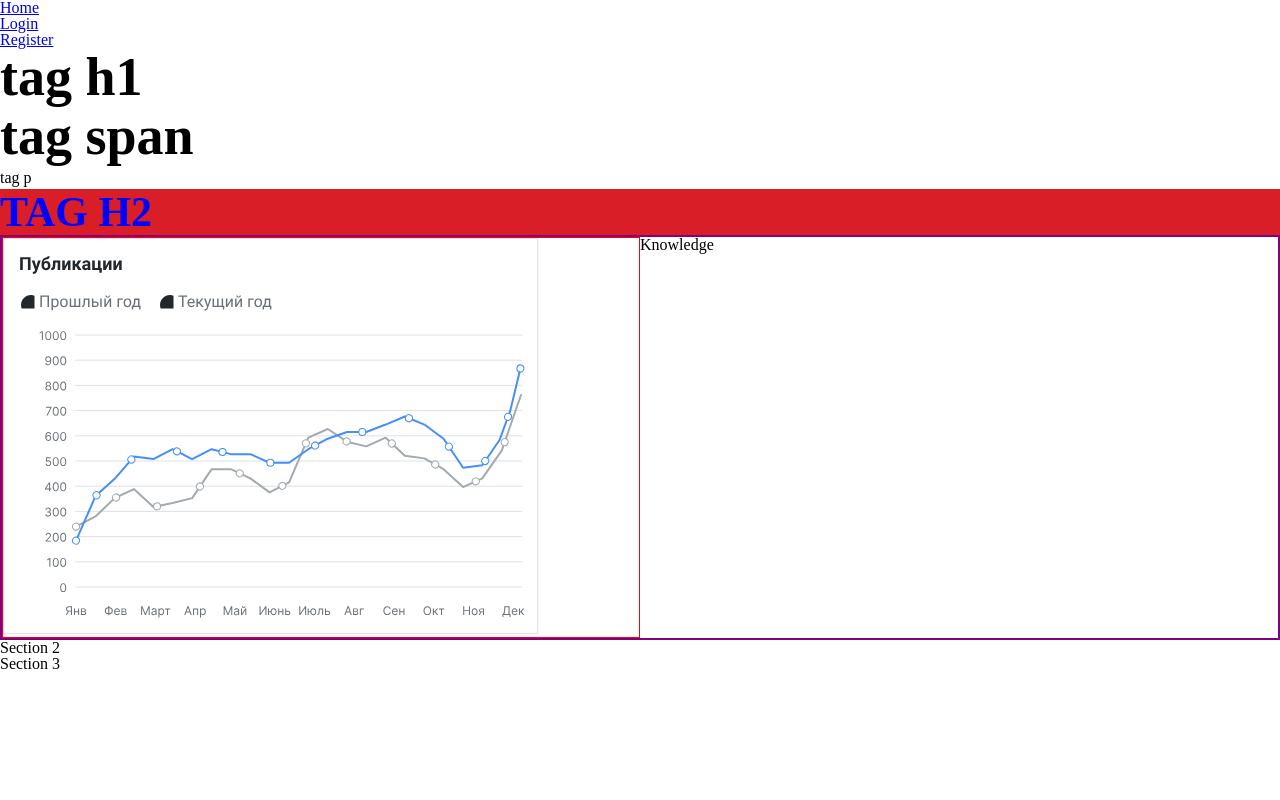
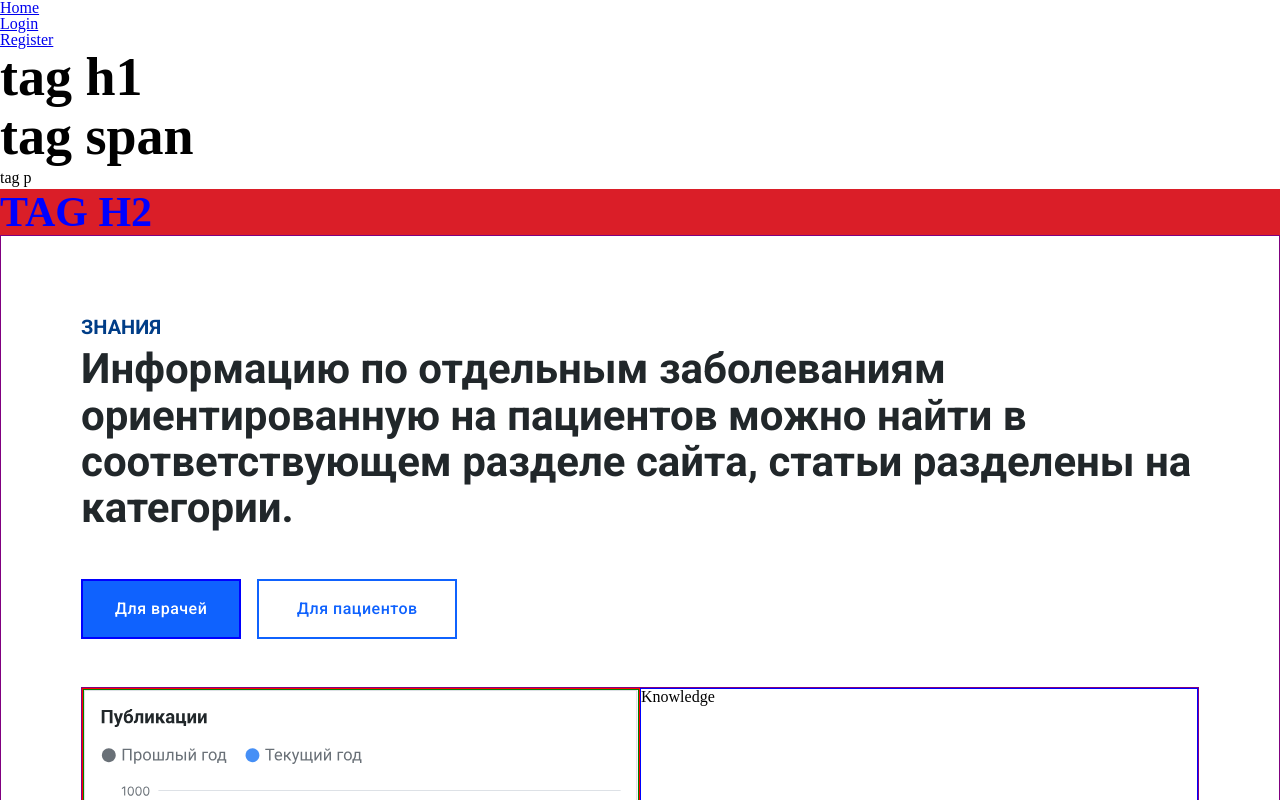
Before and after one commit to Zama21/trafalgar, a React (Vite) app: page /trafalgar/ in a window 1280 px wide. Shown: the top 800 px of the page. Built offline with nearby package versions, Linux system fonts and the light colour scheme.

Commit message:
create knowledge page add adaptive

```diff
--- a/src/components/Button/Button.props.ts
+++ b/src/components/Button/Button.props.ts
@@ -2,4 +2,5 @@ import { ReactNode, ButtonHTMLAttributes } from 'react';
 
 export interface ButtonProps extends ButtonHTMLAttributes<HTMLButtonElement> {
   children: ReactNode;
+  kind?: 'doctor' | 'patient';
 }
--- a/src/components/Button/Button.tsx
+++ b/src/components/Button/Button.tsx
@@ -1,11 +1,10 @@
-import styled from 'styled-components';
-
+import styled, { css } from 'styled-components';
 import { ButtonProps } from './Button.props';
 import Typography from '../../Typography';
 
-function Button({ children, ...props }: ButtonProps) {
+function Button({ children, kind, ...props }: ButtonProps) {
   return (
-    <BntEntry {...props}>
+    <BntEntry kind={kind} {...props}>
       <Typography variant="buttonM">{children}</Typography>
     </BntEntry>
   );
@@ -13,22 +12,51 @@ function Button({ children, ...props }: ButtonProps) {
 
 export default Button;
 
-const BntEntry = styled.button`
+const BntEntry = styled.button<{ kind?: 'doctor' | 'patient' }>`
   font-family: ${({ theme }) => theme.fonts.primary};
   display: flex;
   justify-content: center;
   align-items: center;
-  padding: 16px 261px;
+  padding: 16px 32px;
   background: ${({ theme }) => theme.colors.Primary60};
   box-sizing: border-box;
   border: 2px solid ${({ theme }) => theme.colors.Primary60};
   color: white;
-  width: 100%;
 
   margin-bottom: 48px;
   cursor: pointer;
-  @media (max-width: 579px) {
-    width: 360px;
-    margin: 16px auto 32px;
-  }
+  white-space: nowrap;
+
+  ${({ kind }) =>
+    kind === 'doctor' &&
+    css`
+      /* width: 200px;
+      height: 60px; */
+      background: ${({ theme }) => theme.colors.Primary60};
+      border: 2px solid blue;
+      @media (max-width: 850px) {
+        color: red;
+        margin-bottom: 32px;
+      }
+      @media (max-width: 460px) {
+        padding: 15px 15px;
+      }
+    `}
+
+  ${({ kind }) =>
+    kind === 'patient' &&
+    css`
+      width: 200px;
+      height: 60px;
+      background: ${({ theme }) => theme.colors.White};
+      border: 2px solid ${({ theme }) => theme.colors.Primary60};
+      color: ${({ theme }) => theme.colors.Primary60};
+      @media (max-width: 850px) {
+        color: red;
+        margin-bottom: 32px;
+      }
+      @media (max-width: 460px) {
+        padding: 15px 15px;
+      }
+    `}
 `;
--- a/src/components/Headling/Headling.tsx
+++ b/src/components/Headling/Headling.tsx
@@ -15,4 +15,13 @@ const StyledHeading = styled(Typography)`
 
   text-align: left;
   margin-bottom: ${({ theme }) => theme.spacing(6)};
+  @media (max-width: 1200px) {
+    margin-bottom: ${({ theme }) => theme.spacing(4)};
+  }
+  @media (max-width: 850px) {
+    font-size: 24px;
+    font-weight: 700;
+    line-height: 110%;
+    letter-spacing: 0%;
+  }
 `;
--- a/src/components/Knowledge/Knowledge.tsx
+++ b/src/components/Knowledge/Knowledge.tsx
@@ -1,14 +1,30 @@
 import styled from 'styled-components';
+
+import Headling from '../Headling/Headling';
+import Button from '../../components/Button/Button';
+import Typography from '../../Typography';
 
 function Knowledge() {
   return (
     <PageKnowledge>
+      <Titles>
+        <TitleKnowledge variant="h5">Знания</TitleKnowledge>
+        <Headling>
+          Информацию по отдельным заболеваниям ориентированную на пациентов можно найти в соответствующем разделе сайта,
+          статьи разделены на категории.
+        </Headling>
+      </Titles>
+
+      <ButtonWrapper>
+        <Button kind="doctor">Для врачей</Button>
+        <Button kind="patient">Для пациентов</Button>
+      </ButtonWrapper>
       <SecondContainer>
         <ContainerImg>
-          <DashboardImage src="/assets/dashbord.svg" alt="" />
+          <DashboardImage src="/assets/dashboardSection.svg" alt="" />
         </ContainerImg>
         <ContentContainer>
-          <h1>Knowledge</h1>
+          <h1 style={{ marginLeft: '${80}px' }}>Knowledge</h1>
         </ContentContainer>
       </SecondContainer>
     </PageKnowledge>
@@ -17,33 +33,73 @@ function Knowledge() {
 
 export default Knowledge;
 
+const Titles = styled.div`
+  margin: 80px 80px 0 80px;
+  @media (max-width: 1200px) {
+    margin: 48px 40px 0 40px;
+  }
+  @media (max-width: 850px) {
+    margin: 48px 16px 0 16px;
+  }
+`;
+
+const TitleKnowledge = styled(Typography)`
+  font-family: ${({ theme }) => theme.fonts.primary};
+  text-transform: uppercase;
+  color: ${({ theme }) => theme.colors.Primary90};
+  margin-bottom: ${({ theme }) => theme.spacing(1)};
+`;
+
 const PageKnowledge = styled.div`
   width: 100%;
   border: 1px solid purple;
+`;
+
+const ButtonWrapper = styled.div`
+  display: flex;
+  flex-direction: row;
+  justify-content: flex-start;
+  gap: 16px;
+  margin: 0 80px;
+
+  @media (max-width: 1200px) {
+    margin: 0 40px;
+  }
+
+  @media (max-width: 850px) {
+    margin: 0 16px;
+  }
 `;
 
 const SecondContainer = styled.div`
   display: flex;
   flex-direction: row;
   justify-content: baseline;
-  margin: 0 auto;
+  margin: 0 80px 80px 80px;
   border: 1px solid purple;
-  max-width: 1280px;
+
+  @media (max-width: 1200px) {
+    margin: 0 40px 32px 40px;
+  }
+
+  @media (max-width: 850px) {
+    flex-direction: column;
+    margin: 0 16px 32px 16px;
+  }
 `;
+
 const ContainerImg = styled.div`
-  height: auto;
-  width: 50%;
   border: 1px solid red;
+  flex: 1; /* Позволяет блоку с изображением изменять размер пропорционально */
 `;
 
 const DashboardImage = styled.img`
-  /* height: auto; */
-  /* width: 100%;
-  height: 100%;
-  object-fit: cover; */
+  width: 100%; /* Устанавливает изображение на всю ширину родительского блока */
+  height: auto; /* Автоматически изменяет высоту изображения */
+  border: 1px solid green;
 `;
+
 const ContentContainer = styled.div`
-  /* margin-left: 80px; */
-  /* width: 100%; */
-  /* width: 1280px; */
+  flex: 1; /* Позволяет блоку с контентом изменять размер пропорционально */
+  border: 1px solid blue;
 `;
```
Also changed, not shown: public/assets/dashboardSection.svg (added), public/assets/dashbord.svg (deleted).
